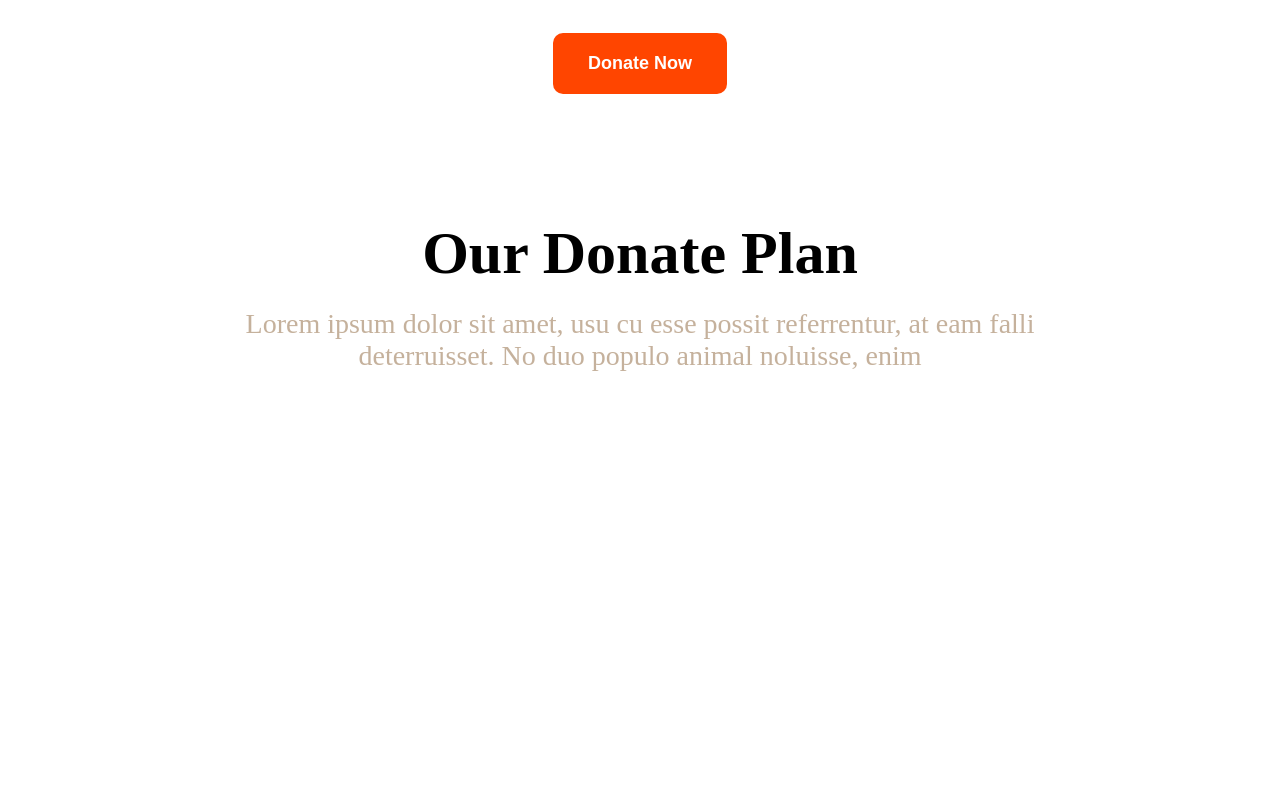
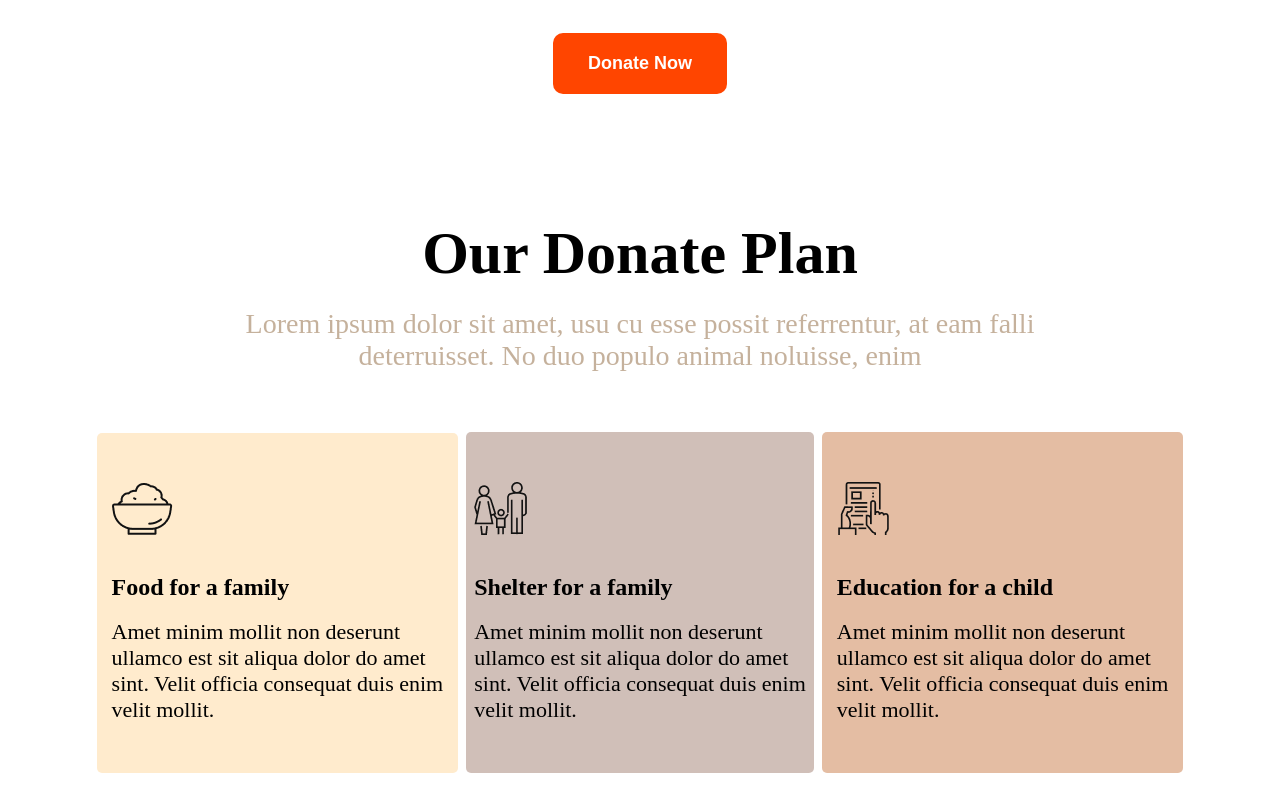
Before and after one commit to rabiul246/donation-portfolio, a plain HTML site: page index.html in a window 1280 px wide. Shown: the part 1864-2662 px from the top of the page. Before the commit the page ends 2271 px from the top, so only its background shows below. Drawn offline with Linux system fonts and the light colour scheme.

Commit message:
icon added

```diff
--- a/index.html
+++ b/index.html
@@ -47,5 +47,33 @@
         <p class="description">Lorem ipsum dolor sit amet, usu cu esse possit referrentur, at eam falli <br>
             deterruisset. No duo populo animal noluisse, enim</p>
     </div>
+    <div class="plan">
+
+            <div class="plan-text-1">
+                <img src="icons/food.png" alt="" class="img">
+                <h2 class="plan-title">Food for a family</h2>
+                <p class="context">Amet minim mollit non deserunt <br>
+                    ullamco est sit aliqua dolor do amet <br>
+                    sint. Velit officia consequat duis enim <br>
+                    velit mollit.</p>
+            </div>
+            <div class="plan-text-2">
+                <img src="icons/shelter.png" alt="" class="img">
+                <h2 class="plan-title">Shelter for a family</h2>
+                <p class="context">Amet minim mollit non deserunt <br>
+                    ullamco est sit aliqua dolor do amet <br>
+                    sint. Velit officia consequat duis enim <br>
+                    velit mollit.</p>
+            </div>
+            <div class="plan-text-3">
+                <img src="icons/Frame-1.png" alt="" class="img">
+                <h2 class="plan-title">Education for a child</h2>
+                <p class="context">Amet minim mollit non deserunt <br>
+                    ullamco est sit aliqua dolor do amet <br>
+                    sint. Velit officia consequat duis enim <br>
+                    velit mollit.</p>
+            </div>
+
+    </div>
 </body>
 </html>
--- a/styles/donate.css
+++ b/styles/donate.css
@@ -94,3 +94,49 @@
 .ex-btn{
     margin-top: 30px;
 }
+
+.plan{
+    display: flex;
+    margin: 25px 45px;
+    width: 700;
+    justify-content: center;
+    align-items:center;
+
+}
+
+.img{
+    padding-top: 35px;
+    padding-bottom: 13px;
+}
+
+.plan-text-1{
+    padding: 15px;
+    background-color: blanchedalmond;
+    padding-bottom: 50px;
+    border-radius: 5px;
+
+
+}
+.plan-text-2{
+    padding: 15px 8px;
+    background-color: rgba(200, 180, 171, 0.844);
+    margin-left: 8px;
+    margin-right: 8px;
+    padding-bottom: 50px;
+    border-radius: 5px;
+}
+.plan-text-3{
+    padding: 15px;
+    background-color: rgba(225, 182, 154, 0.903);
+    padding-bottom: 50px;
+    border-radius: 5px;
+}
+
+.plan-title{
+    padding-top: 22px;
+    padding-bottom: 18px;
+}
+
+.context{
+    font-size: 22px;
+}
```
